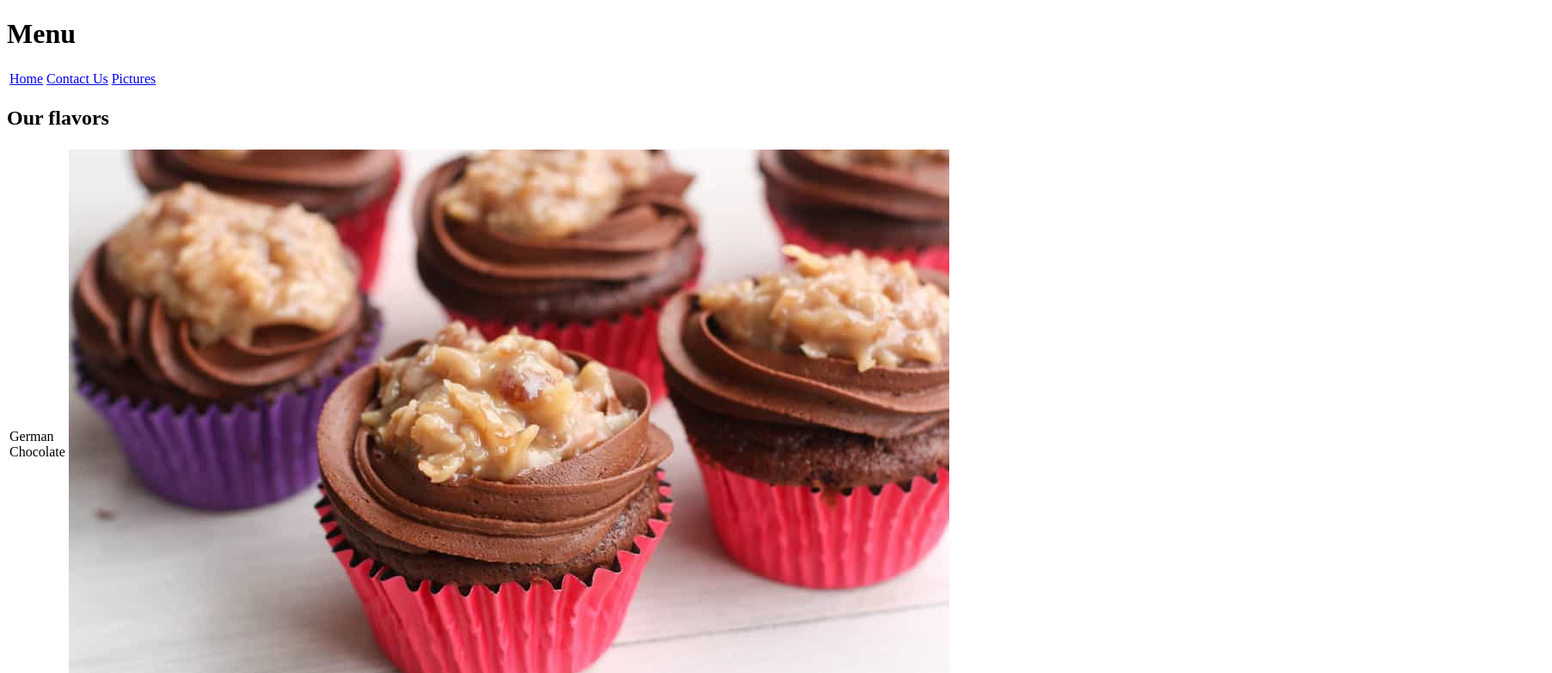
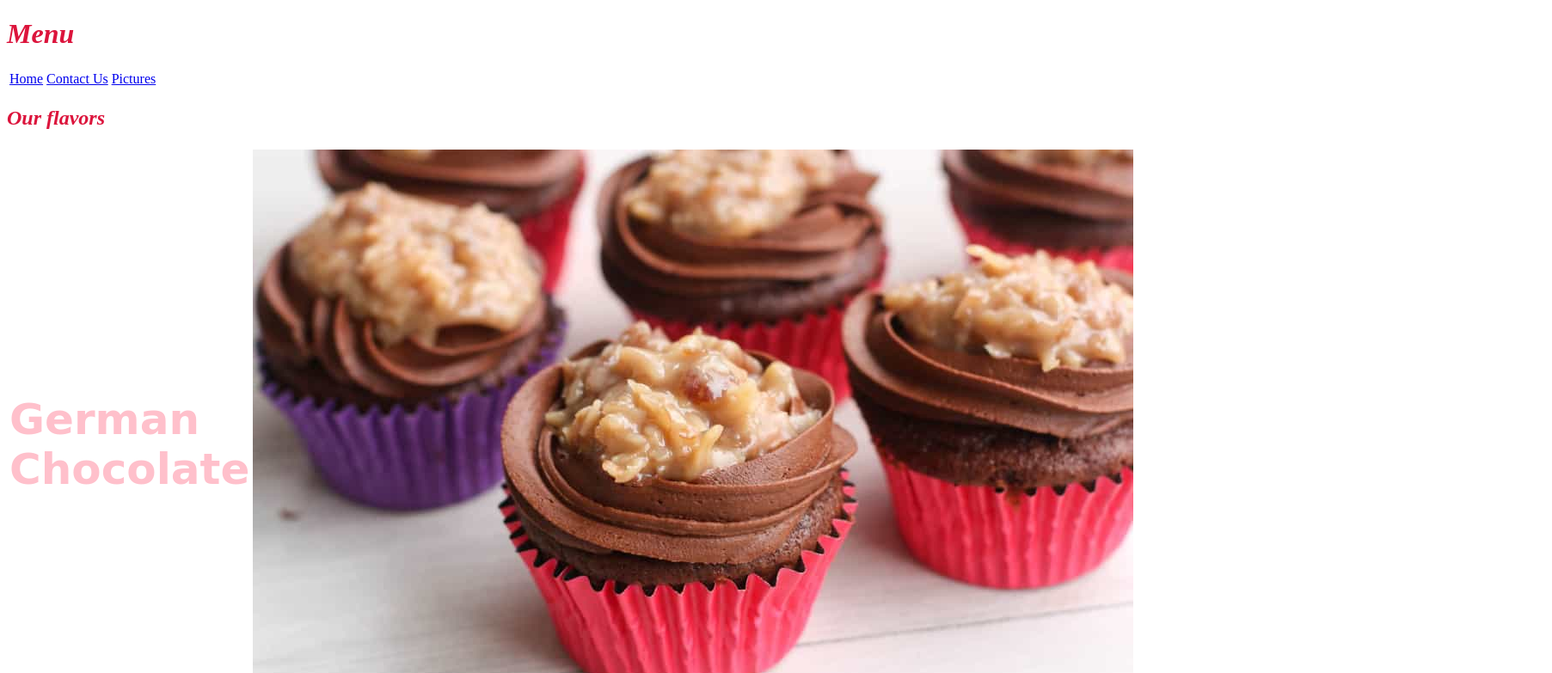
Before and after one commit to ellymaimon/cupcake-shop, a plain HTML site: page menu.html in a window 1280 px wide. Shown: the top 783 px of the page at 86% size, 1805 px wide, since content can reach past the window. Drawn offline with Linux system fonts and the light colour scheme.

Commit message:
add menu styling

```diff
--- a/css/styles.css
+++ b/css/styles.css
@@ -0,0 +1,16 @@
+.flashy {
+  color: crimson;
+  font-style: italic;
+}
+
+.best {
+  color: pink;
+  font-weight: bold;
+  font-size: 50px;
+  font-family: cursive;
+}
+
+.menu-item {
+  font-size: 50px;
+  font-family: cursive;
+}
--- a/menu.html
+++ b/menu.html
@@ -6,7 +6,7 @@
 </head>
 <body>
 
-  <h1>Menu</h1>
+  <h1 class="flashy">Menu</h1>
 
   <table>
     <tr>
@@ -16,18 +16,18 @@
     </tr>
   </table>
 
-  <h2>Our flavors</h2>
+  <h2 class="flashy">Our flavors</h2>
   <table>
     <tr>
-      <td>German Chocolate</td>
+      <td class="best">German Chocolate</td>
       <td><img src="img/chocolate.jpg"></td>
     </tr>
     <tr>
-      <td>Banana Toffee</td>
+      <td class="menu-item">Banana Toffee</td>
       <td><img src="img/banana.jpg"></td>
     </tr>
     <tr>
-      <td>Red Velvet</td>
+      <td class="menu-item">Red Velvet</td>
       <td><img src="img/redvelvet.jpg"></td>
     </tr>
   </table>
```
Also changed, not shown: index.html (+3 -3 lines).
